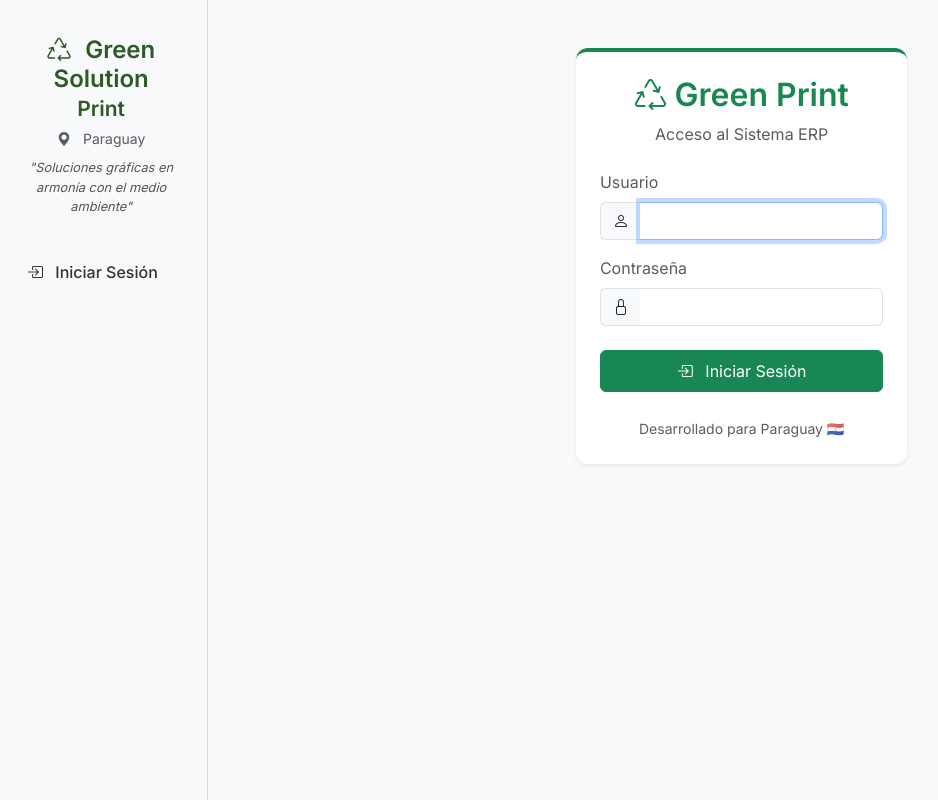
After one commit to green-solution-erp/green-solution-erp, a Flask app: page /login in a window 1280 px wide. The commit adds this page. Shown: the whole page, without its empty margins (5-943 px from the left). Run offline with Flask 3, Linux system fonts and the light colour scheme.

Commit message:
Add files via upload

```diff
--- a/templates/base.html
+++ b/templates/base.html
@@ -16,23 +16,60 @@
 <body>
     <div class="container-fluid">
         <div class="row">
-            <!-- Sidebar -->
-            <nav class="col-md-2 d-none d-md-block sidebar">
-                <h4 class="text-center mt-2 mb-1">
-                    <i class="bi bi-recycle"></i> Green Solution<br><small>Print</small>
-                </h4>
-                <div class="text-center text-muted mb-2"><small><i class="bi bi-geo-alt-fill"></i> Paraguay</small>
+            <!-- Mobile Navbar (Visible solo en dispositivos móviles) -->
+            <nav class="navbar navbar-light bg-light d-md-none position-sticky top-0 z-3 border-bottom shadow-sm">
+                <div class="container-fluid">
+                    <button class="navbar-toggler border-0" type="button" data-bs-toggle="offcanvas"
+                        data-bs-target="#sidebarMenu" aria-controls="sidebarMenu">
+                        <span class="fs-2 text-success">&#9776;</span>
+                    </button>
+                    <a class="navbar-brand text-success fw-bold d-flex align-items-center"
+                        href="{{ url_for('dashboard') }}">
+                        <i class="bi bi-recycle me-2"></i> Green Print
+                    </a>
                 </div>
-                <div class="slogan">"Soluciones gráficas en armonía con el medio ambiente"</div>
+            </nav>
 
-                <a href="{{ url_for('dashboard') }}"><i class="bi bi-speedometer2"></i> Inicio</a>
-                <a href="{{ url_for('inventario') }}"><i class="bi bi-box-seam"></i> Inventario Eco <i
-                        class="bi bi-tree"></i></a>
-                <a href="{{ url_for('clientes') }}"><i class="bi bi-people"></i> Clientes</a>
-                <a href="{{ url_for('ventas') }}"><i class="bi bi-cash-coin"></i> Ventas & Caja</a>
-                <a href="{{ url_for('soporte') }}"><i class="bi bi-wrench-adjustable"></i> Soporte <i
-                        class="bi bi-droplet"></i></a>
-                <a href="{{ url_for('configuracion') }}"><i class="bi bi-gear"></i> Configuración</a>
+            <!-- Sidebar / Offcanvas Menu -->
+            <nav id="sidebarMenu" class="col-md-2 d-md-block bg-light sidebar collapse offcanvas-md offcanvas-start">
+                <div class="offcanvas-header d-md-none border-bottom">
+                    <h5 class="offcanvas-title text-success"><i class="bi bi-recycle"></i> Green Solution Print</h5>
+                    <button type="button" class="btn-close text-reset" data-bs-dismiss="offcanvas"
+                        data-bs-target="#sidebarMenu" aria-label="Close"></button>
+                </div>
+                <div class="offcanvas-body d-md-flex flex-column p-0 pt-lg-2 overflow-y-auto">
+                    <h4 class="text-center mt-2 mb-1">
+                        <i class="bi bi-recycle"></i> Green Solution<br><small>Print</small>
+                    </h4>
+                    <div class="text-center text-muted mb-2"><small><i class="bi bi-geo-alt-fill"></i> Paraguay</small>
+                    </div>
+                    <div class="slogan">"Soluciones gráficas en armonía con el medio ambiente"</div>
+
+                    {% if session.get('usuario') %}
+                    <a href="{{ url_for('dashboard') }}"
+                        class="{% if request.endpoint == 'dashboard' %}active{% endif %}"><i
+                            class="bi bi-speedometer2"></i> Inicio</a>
+                    <a href="{{ url_for('inventario') }}"
+                        class="{% if request.endpoint == 'inventario' %}active{% endif %}"><i
+                            class="bi bi-box-seam"></i> Inventario Eco <i class="bi bi-tree"></i></a>
+                    <a href="{{ url_for('clientes') }}"
+                        class="{% if request.endpoint == 'clientes' %}active{% endif %}"><i class="bi bi-people"></i>
+                        Clientes</a>
+                    <a href="{{ url_for('ventas') }}" class="{% if request.endpoint == 'ventas' %}active{% endif %}"><i
+                            class="bi bi-cash-coin"></i> Ventas & Caja</a>
+                    <a href="{{ url_for('soporte') }}"
+                        class="{% if request.endpoint == 'soporte' %}active{% endif %}"><i
+                            class="bi bi-wrench-adjustable"></i> Soporte <i class="bi bi-droplet"></i></a>
+                    <a href="{{ url_for('configuracion') }}"
+                        class="{% if request.endpoint == 'configuracion' %}active{% endif %}"><i class="bi bi-gear"></i>
+                        Configuración</a>
+                    <hr class="my-3">
+                    <a href="{{ url_for('logout') }}" class="text-danger"><i class="bi bi-box-arrow-right"></i> Cerrar
+                        Sesión ({{ session.get('usuario') }})</a>
+                    {% else %}
+                    <a href="{{ url_for('login') }}"><i class="bi bi-box-arrow-in-right"></i> Iniciar Sesión</a>
+                    {% endif %}
+                </div>
             </nav>
 
             <!-- Main Content -->
--- /dev/null
+++ b/templates/login.html
@@ -0,0 +1,43 @@
+{% extends "base.html" %}
+
+{% block content %}
+<div class="container d-flex justify-content-center align-items-center mt-5">
+    <div class="col-md-6 col-lg-4">
+        <div class="card shadow-sm border-0 border-top border-4 border-success">
+            <div class="card-body p-4">
+                <div class="text-center mb-4">
+                    <h2 class="text-success"><i class="bi bi-recycle"></i> Green Print</h2>
+                    <p class="text-muted">Acceso al Sistema ERP</p>
+                </div>
+
+                <form action="{{ url_for('login') }}" method="POST">
+                    <div class="mb-3">
+                        <label for="username" class="form-label text-muted">Usuario</label>
+                        <div class="input-group">
+                            <span class="input-group-text bg-light border-end-0"><i class="bi bi-person"></i></span>
+                            <input type="text" class="form-control border-start-0 ps-0" id="username" name="username"
+                                required autofocus autocomplete="username">
+                        </div>
+                    </div>
+
+                    <div class="mb-4">
+                        <label for="password" class="form-label text-muted">Contraseña</label>
+                        <div class="input-group">
+                            <span class="input-group-text bg-light border-end-0"><i class="bi bi-lock"></i></span>
+                            <input type="password" class="form-control border-start-0 ps-0" id="password"
+                                name="password" required autocomplete="current-password">
+                        </div>
+                    </div>
+
+                    <button type="submit" class="btn btn-success w-100 py-2"><i
+                            class="bi bi-box-arrow-in-right me-2"></i> Iniciar Sesión</button>
+
+                    <div class="text-center mt-4">
+                        <small class="text-muted">Desarrollado para Paraguay 🇵🇾</small>
+                    </div>
+                </form>
+            </div>
+        </div>
+    </div>
+</div>
+{% endblock %}
```
